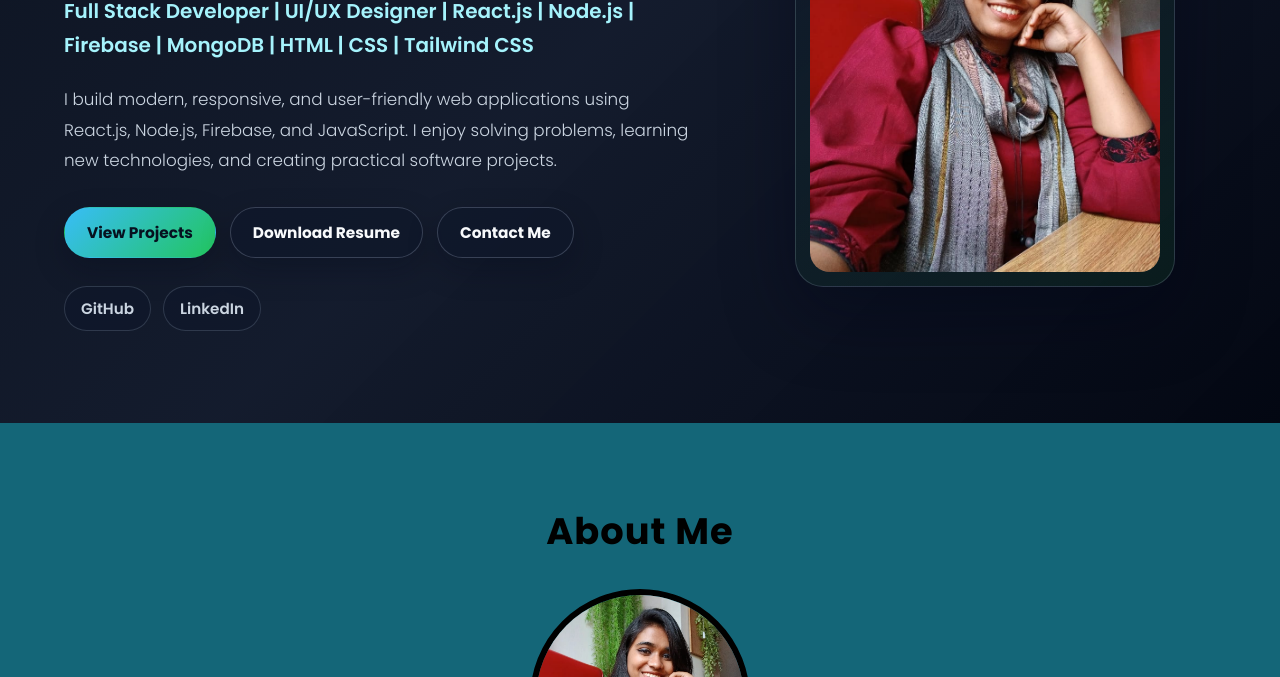
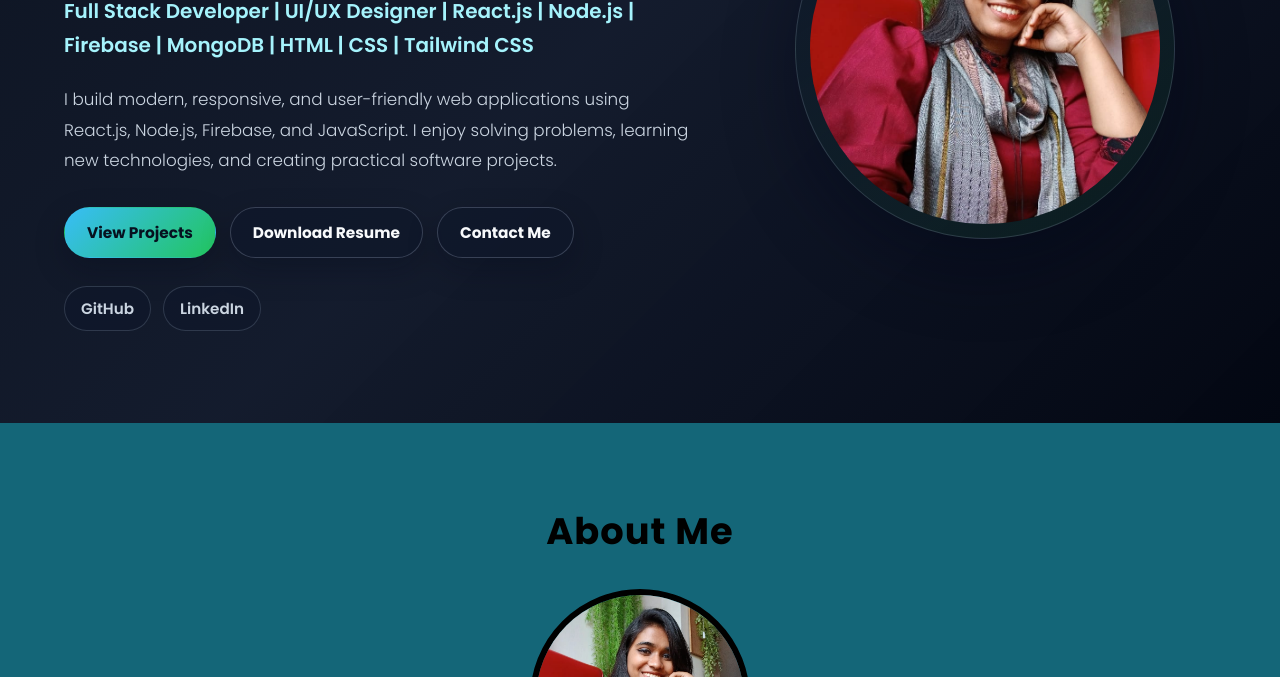
Before and after one commit to nafisasraboni/portfolio-final, a website: page Public/index.html in a window 1280 px wide. Shown: the part 423-1100 px from the top of the page. Drawn offline with Linux system fonts and the light colour scheme.

Commit message:
Portfolio picture size changed

```diff
--- a/Public/index.html
+++ b/Public/index.html
@@ -308,10 +308,10 @@
 
         .profile-card {
             width: min(100%, 380px);
-            aspect-ratio: 4 / 5;
+            aspect-ratio: 1;
             padding: 14px;
             border: 1px solid rgba(148, 163, 184, 0.24);
-            border-radius: 28px;
+            border-radius: 50%;
             background: linear-gradient(145deg, rgba(15, 23, 42, 0.95), rgba(20, 83, 45, 0.24));
             box-shadow: 0 28px 70px rgba(2, 6, 23, 0.38);
         }
@@ -321,7 +321,7 @@
             height: 100%;
             display: block;
             object-fit: cover;
-            border-radius: 20px;
+            border-radius: 50%;
         }
 
         @keyframes slideInLeft {
```
Also changed, not shown: index.html (+3 -3 lines).
